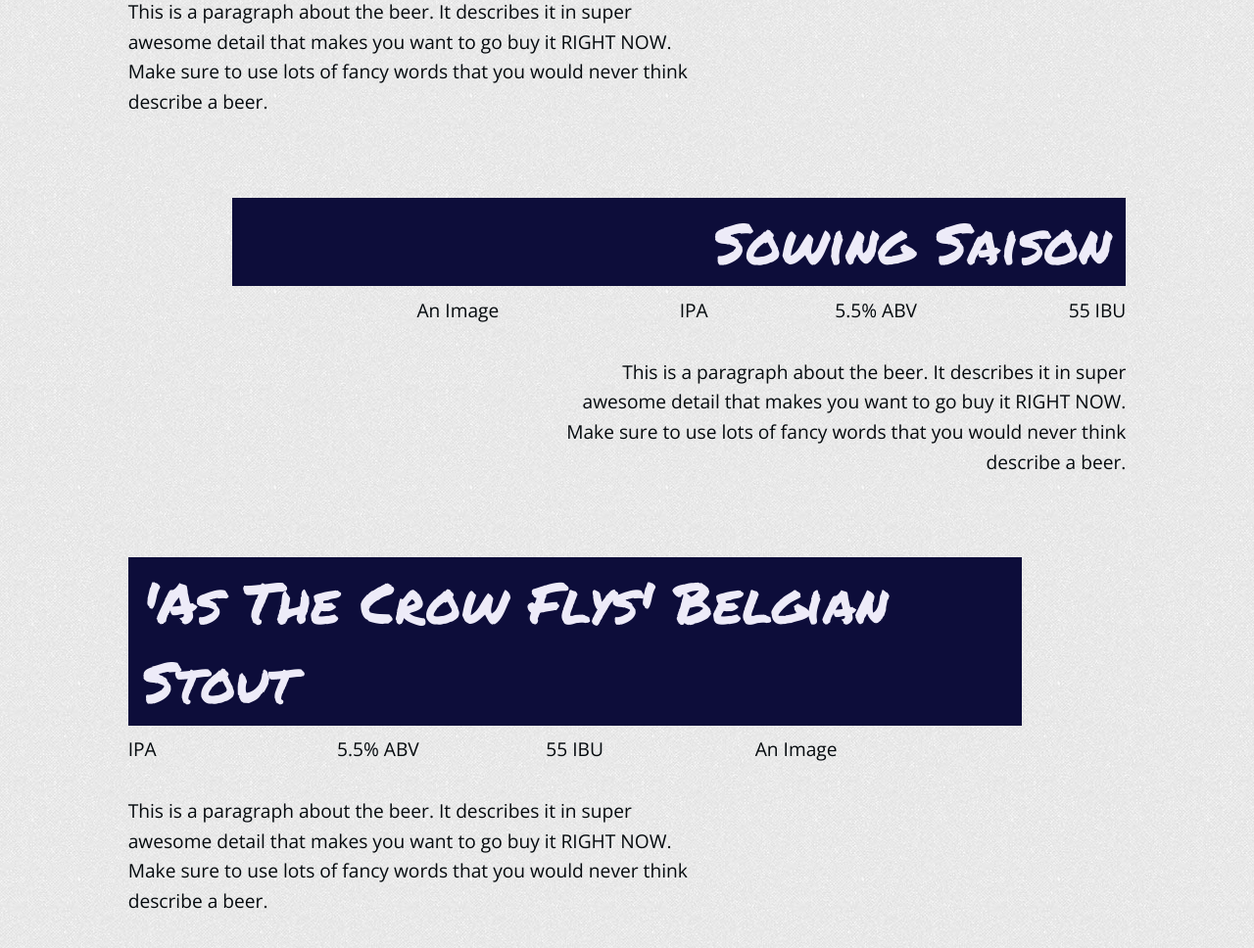
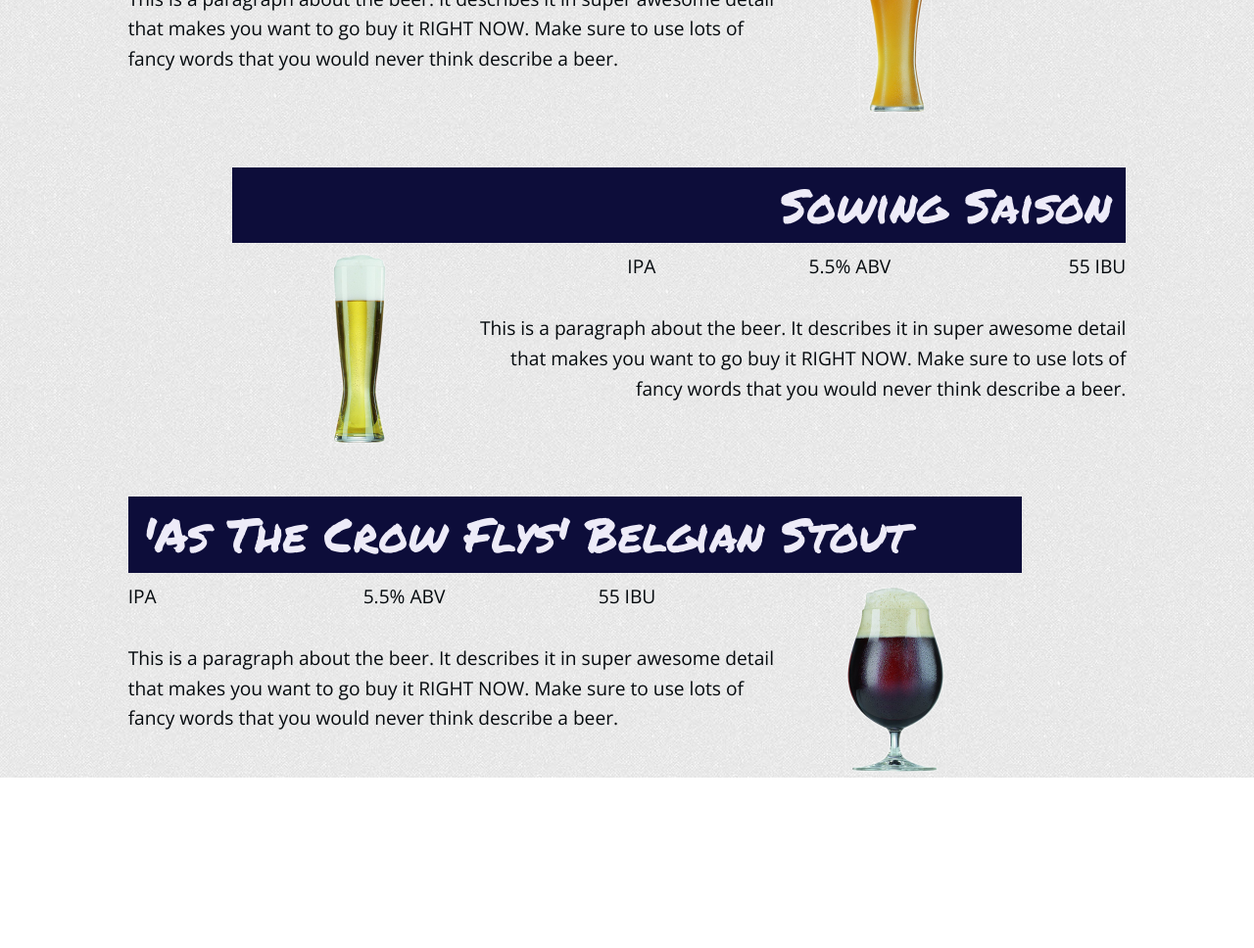
Before and after one commit to kmuncie/Warrior-Wayne, a website: page app/index.html in a window 1280 px wide. Shown: the part 733-1701 px from the top of the page at 98% size. After the commit the page ends 1527 px from the top, so only its background shows below. Drawn offline with nearby package versions, Linux system fonts and the light colour scheme; files that its build step writes are made by us from their sources; a web font is replaced by a local one.

Commit message:
Tweak colors, ffont size, add beer images

```diff
--- a/app/index.html
+++ b/app/index.html
@@ -32,7 +32,7 @@
       <div class="small-9 push-1 columns left">
         <h2>Warrior Wayne IPA</h2>
         <div class="row">
-          <div class="small-12 medium-8 columns">
+          <div class="small-12 medium-9 columns">
             <div class="row">
               <div class="small-4 columns">
                 <p class="meta-style">IPA</p>
@@ -46,8 +46,8 @@
             </div>
             <p>This is a paragraph about the beer. It describes it in super awesome detail that makes you want to go buy it RIGHT NOW. Make sure to use lots of fancy words that you would never think describe a beer.</p>
           </div>
-          <div class="small-12 medium-4 columns">
-            <p>An Image</p>
+          <div class="small-12 medium-3 columns">
+            <img src="images/beer1.png">
           </div>
         </div>
       </div>
@@ -57,10 +57,10 @@
       <div class="small-9 pull-1 columns right">
         <h2>Sowing Saison</h2>
         <div class="row">
-          <div class="small-12 medium-4 columns">
-            <p>An Image</p>
+          <div class="small-12 medium-3 columns">
+            <img src="images/beer2.png">
           </div>
-          <div class="small-12 medium-8 columns">
+          <div class="small-12 medium-9 columns">
             <div class="row">
               <div class="small-4 columns">
                 <p class="meta-style">IPA</p>
@@ -82,7 +82,7 @@
       <div class="small-9 push-1 columns">
         <h2>'As The Crow Flys' Belgian Stout</h2>
         <div class="row">
-          <div class="small-12 medium-8 columns">
+          <div class="small-12 medium-9 columns">
             <div class="row">
               <div class="small-4 columns">
                 <p class="meta-style">IPA</p>
@@ -96,8 +96,8 @@
             </div>
             <p>This is a paragraph about the beer. It describes it in super awesome detail that makes you want to go buy it RIGHT NOW. Make sure to use lots of fancy words that you would never think describe a beer.</p>
           </div>
-          <div class="small-12 medium-4 columns">
-            <p>An Image</p>
+          <div class="small-12 medium-3 columns">
+            <img src="images/beer3.png">
           </div>
         </div>
       </div>
--- a/app/scss/_appstyles.scss
+++ b/app/scss/_appstyles.scss
@@ -17,7 +17,7 @@
 }
 
 .heroTitle {
-   font-size: 2rem;
+   font-size: 2.2rem;
    text-align: center;
    color: $offwhite;
    text-shadow: 1px 1px 10px #000;
@@ -43,6 +43,9 @@
     padding: 5px 15px;
     background-color: rgb(13, 13, 58);
   }
+  img {
+    max-height: 200px;
+  }
 }
 .mobile body {
   overflow: hidden;
@@ -63,6 +66,6 @@
 h2 {
    font-size: 1.5rem;
    @media #{$medium-up} {
-      font-size: 3rem;
+      font-size: 2.5rem;
    }
 }
```
Also changed, not shown: app/css/app.css, app/images/allbeer.jpg (added), app/images/beer1.png (added), app/images/beer2.png (added), app/images/beer3.png (added), app/images/beer4.png (added).
